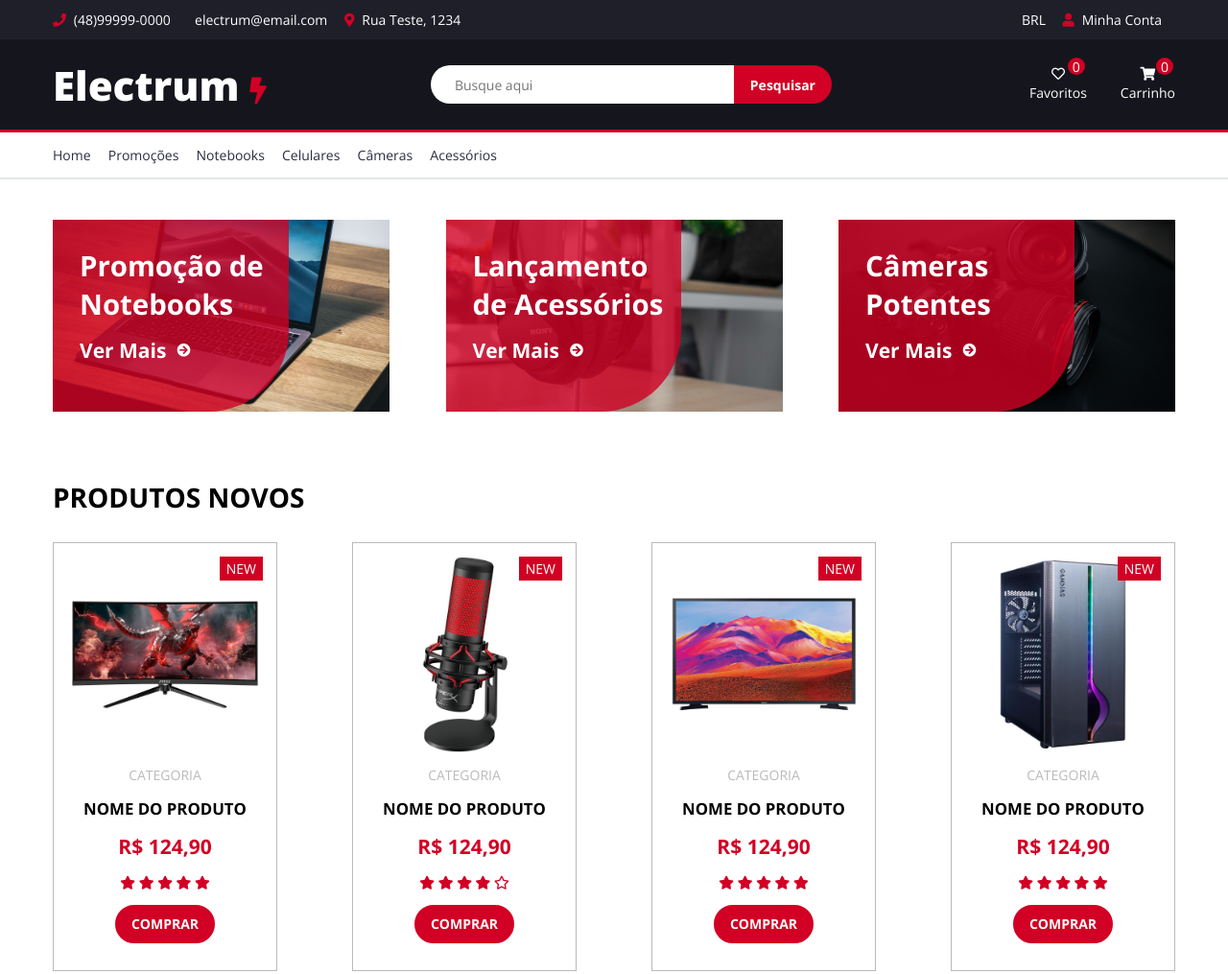
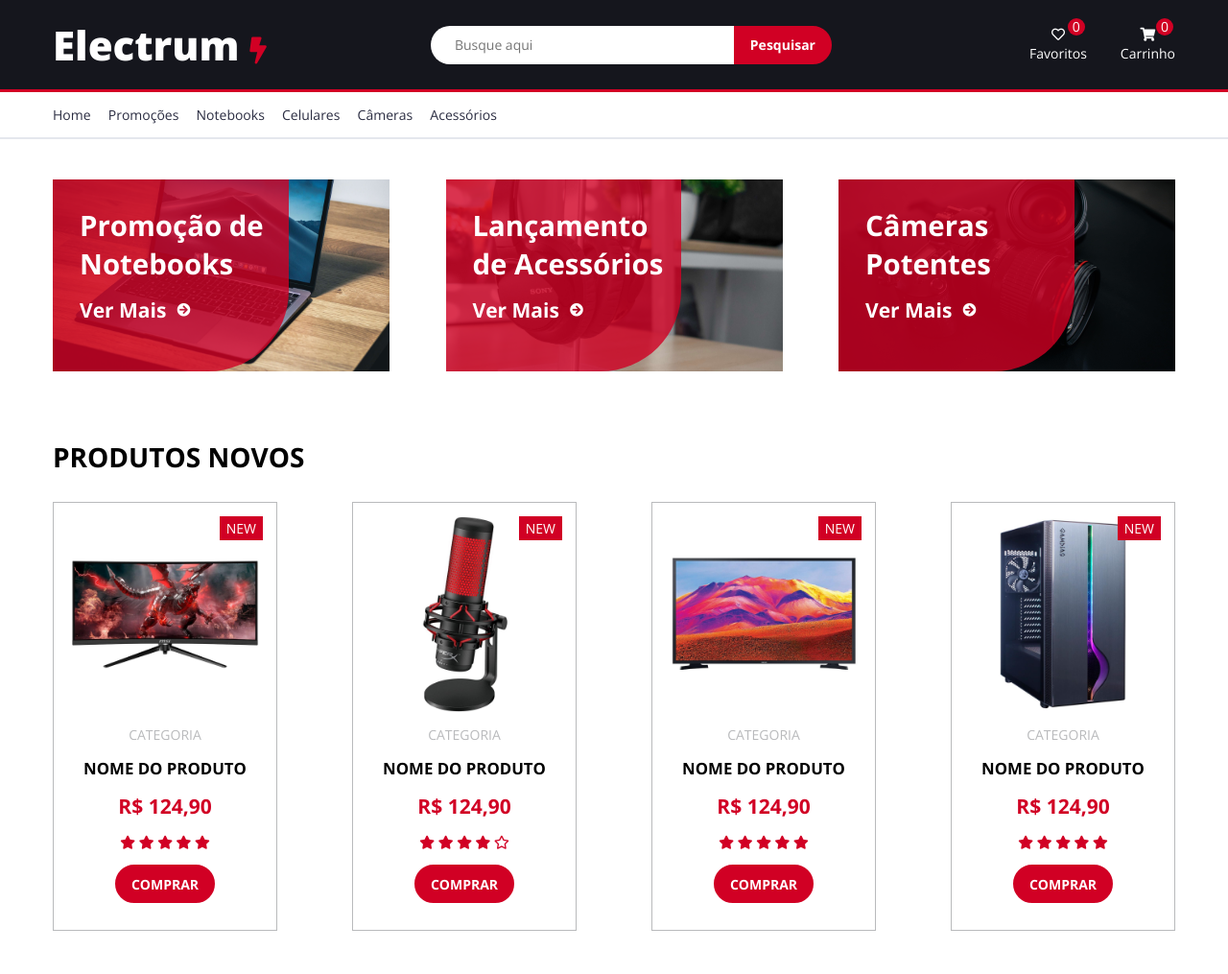
Before and after one commit to nicolasweverton/ecommerce-electro, a plain HTML site: page index.html in a window 1280 px wide. Shown: the top 1015 px of the page at 96% size. Drawn offline with nearby package versions, Linux system fonts and the light colour scheme.

Commit message:
Update index.html

```diff
--- a/index.html
+++ b/index.html
@@ -15,19 +15,6 @@
 <body>
   <!-- Header -->
   <header class="header">
-    <div class="header-top">
-      <div class="header-top-container">
-        <div class="store-info-container">
-          <span><i class="fas fa-phone"></i> (48)99999-0000</span>
-          <span><i class="far fa-envolope"></i> electrum@email.com</span>
-          <span><i class="fas fa-map-marker-alt"></i> Rua Teste, 1234</span>
-        </div>
-        <div class="header-user-top-menu">
-          <span><i class="fas fa-dollar sign"></i> <a href="#">BRL</a></span>
-          <span><i class="fas fa-user"></i> <a href="#">Minha Conta</a></span>
-        </div>
-      </div>
-    </div>
     <div class="main-header">
       <div class="main-header-container">
         <a href="#" id="brand">Electrum <i class="fas fa-bolt"></i></a>
```
